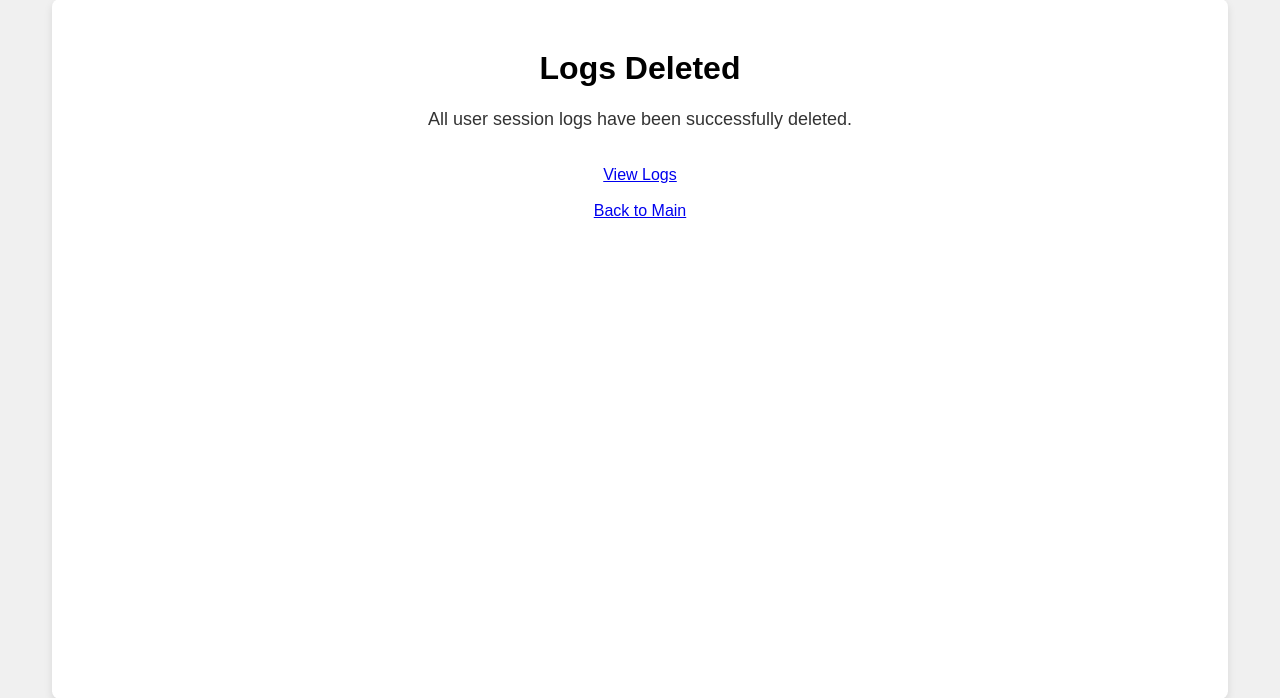
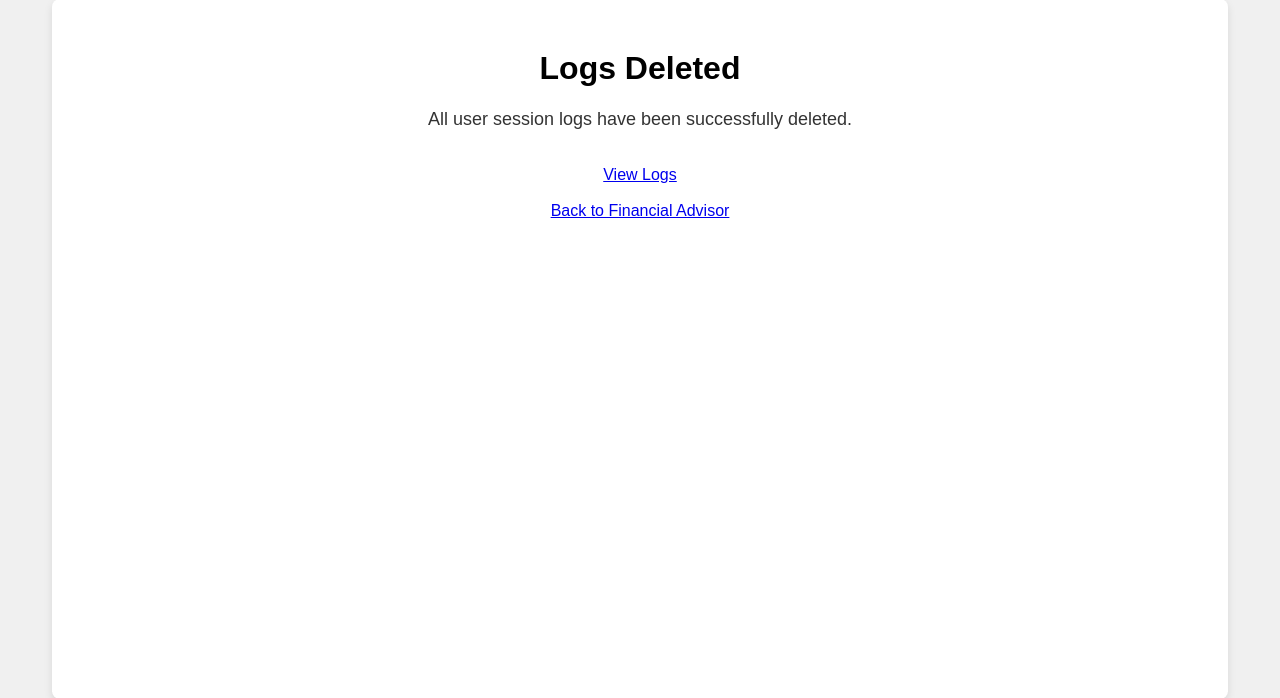
Before and after one commit to syaq1603/telegram-gemini-capstone-assistant, a Python web app: template templates/del_logs.html in a window 1280 px wide. Shown: the part 71-769 px from the top of the page. Run offline with Jinja, Linux system fonts and the light colour scheme; the template is opened without the code that fills it, so the values that code supplies are empty.

Commit message:
with openai

```diff
--- a/templates/del_logs.html
+++ b/templates/del_logs.html
@@ -3,7 +3,7 @@
 <head>
     <meta charset="UTF-8">
     <meta name="viewport" content="width=device-width, initial-scale=1.0">
-    <title>Logs Deleted - FIN ADVISOR</title>
+    <title>Logs Deleted - FINANCIAL ADVISOR</title>
     <link rel="stylesheet" href="{{ url_for('static', filename='styles.css') }}">
 </head>
 <body>
@@ -13,10 +13,9 @@
 
         <br>
 
-        <a href="/logs">View Logs</a> <!-- Link to view the logs (if any new logs are added) -->
-
+        <a href="{{ url_for('logs') }}">View Logs</a>
         <br><br>
-        <a href="/gemini">Back to Main</a> <!-- Link to go back to the main page -->
+        <a href="{{ url_for('home') }}">Back to Financial Advisor</a>
     </div>
 </body>
 </html>
```
